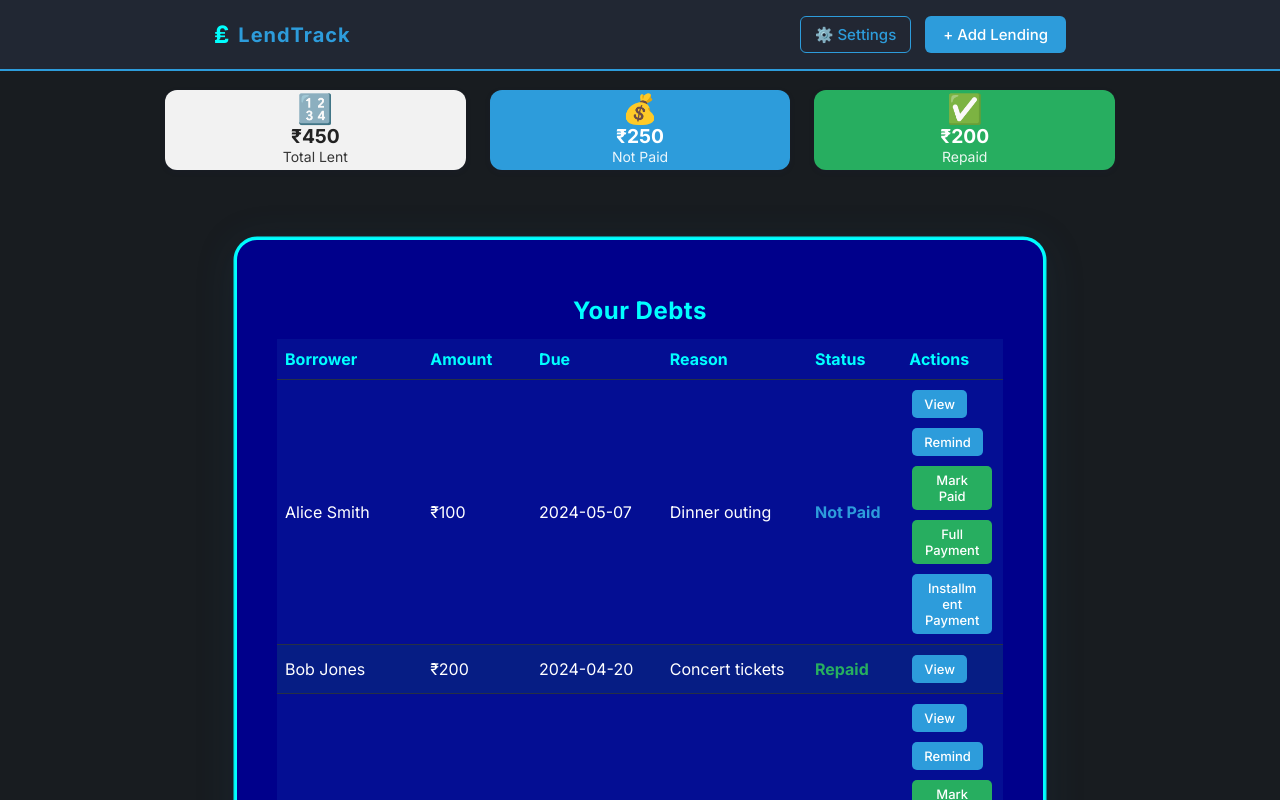
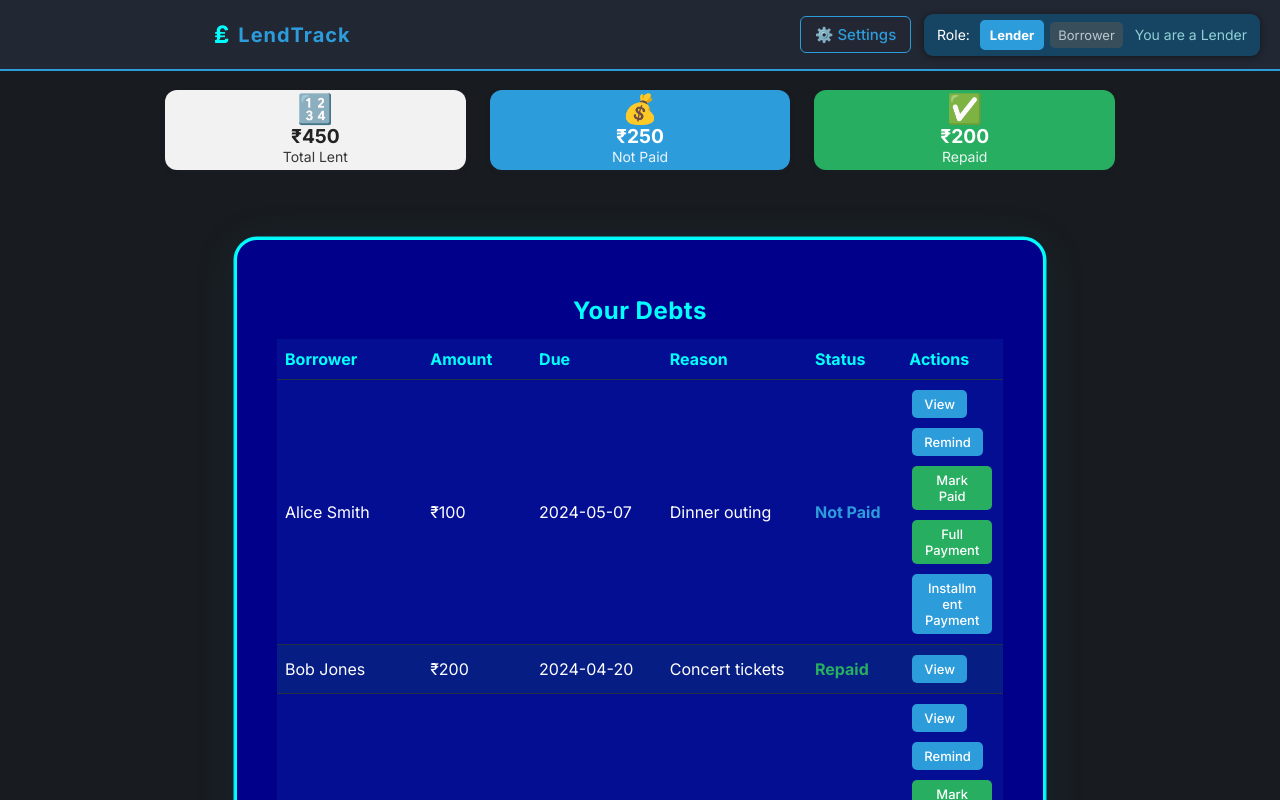
Before and after one commit to Workflow-Manager-admin/lendtrack-27931-fd4e24d7, a React (Create React App) app in the folder lendtrack_main_container/: page /dashboard in a window 1280 px wide. Shown: the top 800 px of the page. Built offline with nearby package versions, Linux system fonts and the light colour scheme.

Commit message:
Auto-commit: Changes as of 2025-06-03T16:13:55.115128+00:00

```diff
--- a/lendtrack_main_container/src/App.js
+++ b/lendtrack_main_container/src/App.js
@@ -207,6 +207,54 @@ function DashboardPage() {
   // --- UI Handlers and Layout ---
   return (
     <div className="app" style={{ background: COLORS.dark, minHeight: "100vh" }}>
+      {/* Role Toggle - For DEMO only, remove from production */}
+      <div style={{
+        position: "fixed",
+        top: 14,
+        right: 20,
+        zIndex: 3001,
+        background: "#164563",
+        color: "#fff",
+        padding: "6px 13px",
+        borderRadius: 9,
+        fontSize: 14,
+        boxShadow: "0 1px 6px #111a"
+      }}>
+        Role:
+        <button
+          className="btn"
+          style={{
+            ...miniBtnStyle(userRole === 'lender' ? COLORS.primary : "#555c"),
+            marginLeft: 10,
+            marginRight: 4,
+            padding: "5px 8px",
+            border: userRole === 'lender' ? "2.2px solid " + COLORS.primary : "none",
+            opacity: userRole === 'lender' ? 1 : 0.7,
+            fontWeight: userRole === 'lender' ? 700 : 400
+          }}
+          onClick={() => setUserRole('lender')}
+          tabIndex={-1}
+        >Lender</button>
+        <button
+          className="btn"
+          style={{
+            ...miniBtnStyle(userRole === 'borrower' ? COLORS.accent : "#555c"),
+            marginLeft: 2,
+            padding: "5px 8px",
+            border: userRole === 'borrower' ? "2.2px solid " + COLORS.accent : "none",
+            opacity: userRole === 'borrower' ? 1 : 0.7,
+            fontWeight: userRole === 'borrower' ? 700 : 400
+          }}
+          onClick={() => setUserRole('borrower')}
+          tabIndex={-1}
+        >Borrower</button>
+        <span style={{
+          marginLeft: 9,
+          fontWeight: 400,
+          color: "#aee",
+          opacity: 0.82
+        }}>{userRole === 'lender' ? "You are a Lender" : "You are a Borrower"}</span>
+      </div>
       {/* LendTrack Navbar */}
       <nav className="navbar" style={{ background: "#212733", borderBottom: `2px solid ${COLORS.primary}` }}>
         <div className="container" style={{display: "flex", alignItems: "center", justifyContent: "space-between"}}>
@@ -214,9 +262,12 @@ function DashboardPage() {
             <span className="logo-symbol" style={{fontSize:'1.2em'}}>₤</span> LendTrack
           </div>
           <div style={{display: 'flex', gap: '14px'}}>
-            <button className="btn" style={settingsBtnStyle(COLORS)} onClick={()=>setShowSettings(!showSettings)}>
-              ⚙️ Settings
-            </button>
+            {/* Only lenders can see/access Settings */}
+            {userRole === 'lender' && (
+              <button className="btn" style={settingsBtnStyle(COLORS)} onClick={()=>setShowSettings(!showSettings)}>
+                ⚙️ Settings
+              </button>
+            )}
             <button className="btn" style={primaryBtnStyle(COLORS)} onClick={()=>setShowAddForm(true)}>
               + Add Lending
             </button>
@@ -298,8 +349,8 @@ function DashboardPage() {
             />
           }
 
-          {/* Settings Modal */}
-          {showSettings &&
+          {/* Settings Modal - Lender only */}
+          {userRole === 'lender' && showSettings &&
             <SettingsModal
               reminderSettings={reminderSettings}
               setReminderSettings={setReminderSettings}
```
Also changed, not shown: 1 other file (tests, documents, lock files or other folders).
